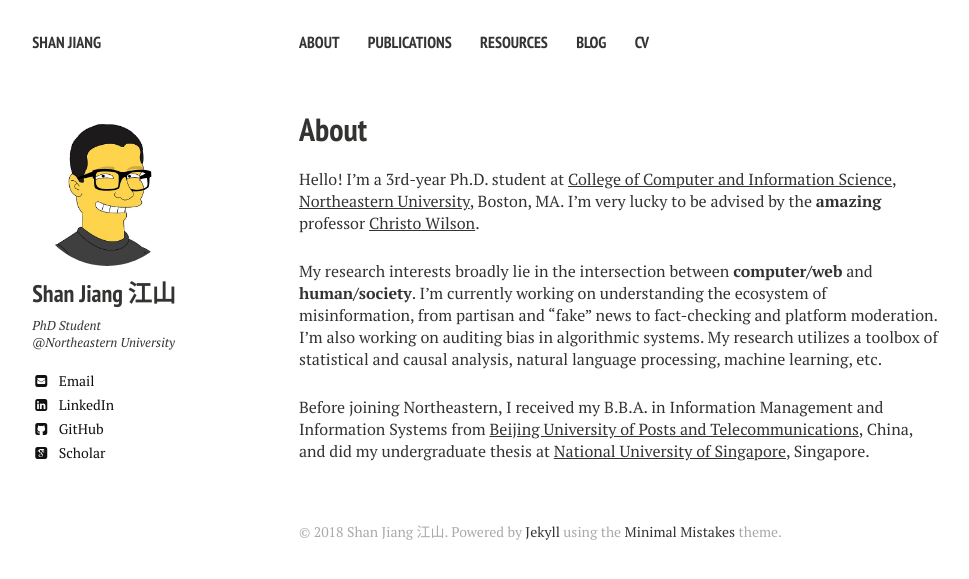
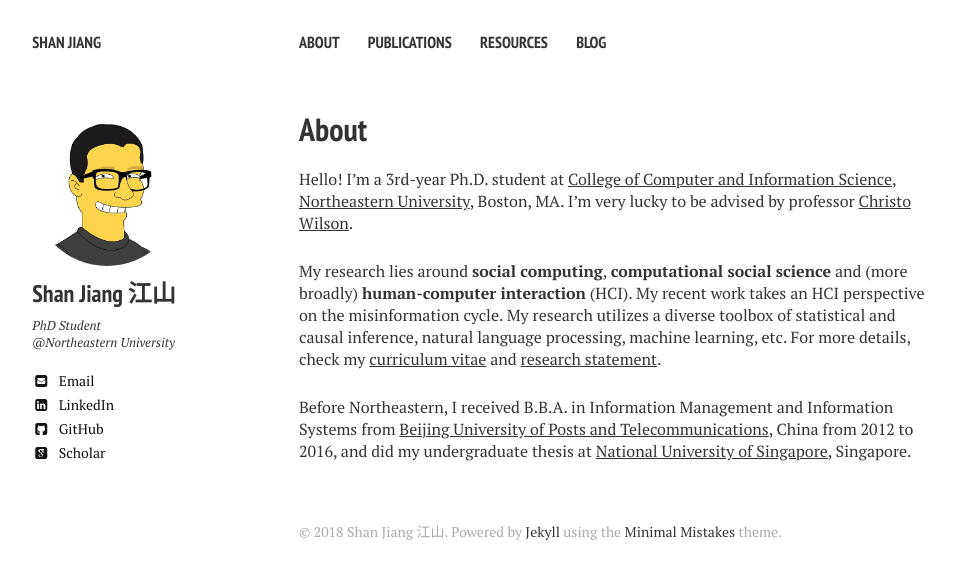
Before and after one commit to printfoo/printfoo.github.io, a Jekyll site: the page built from index.md, in a window 1280 px wide. Shown: the top 579 px of the page, without its empty margins (21-990 px from the left). Built offline with Jekyll 4.4.1, drawn with Linux system fonts in a browser that asks for light colours; nearby versions of some CDN libraries; some web fonts are replaced.

Commit message:
add cv and rs

```diff
--- a/_data/navigation.yml
+++ b/_data/navigation.yml
@@ -12,9 +12,6 @@
 - title: Blog
   url: https://medium.com/@shan.sam.jiang
 
-- title: CV
-  url: /shan-cv.pdf
-
 # - title: Teaching
 # url: /teaching
 
--- a/index.md
+++ b/index.md
@@ -7,8 +7,8 @@
 comment: false
 ---
 
-Hello! I’m a 3rd-year Ph.D. student at [College of Computer and Information Science](https://www.ccis.northeastern.edu){:target="_blank”}, [Northeastern University](https://www.northeastern.edu){:target="_blank”}, Boston, MA. I’m very lucky to be advised by the **amazing** professor [Christo Wilson](https://cbw.sh){:target="_blank"}.
+Hello! I’m a 3rd-year Ph.D. student at [College of Computer and Information Science](https://www.ccis.northeastern.edu){:target="_blank”}, [Northeastern University](https://www.northeastern.edu){:target="_blank”}, Boston, MA. I’m very lucky to be advised by professor [Christo Wilson](https://cbw.sh){:target="_blank"}.
 
-My research interests broadly lie in the intersection between **computer/web** and **human/society**. I'm currently working on understanding the ecosystem of misinformation, from partisan and “fake” news to fact-checking and platform moderation. I'm also working on auditing bias in algorithmic systems. My research utilizes a toolbox of statistical and causal analysis, natural language processing, machine learning, etc.
+My research lies around **social computing**, **computational social science** and (more broadly) **human-computer interaction** (HCI). My recent work takes an HCI perspective on the misinformation cycle. My research utilizes a diverse toolbox of statistical and causal inference, natural language processing, machine learning, etc. For more details, check my [curriculum vitae](shan-cv.pdf){:target="_blank"} and [research statement](shan-rs.pdf){:target="_blank"}.
 
-Before joining Northeastern, I received my B.B.A. in Information Management and Information Systems from [Beijing University of Posts and Telecommunications](https://english.bupt.edu.cn){:target="_blank"}, China, and did my undergraduate thesis at [National University of Singapore](https://www.nus.edu.sg){:target="_blank"}, Singapore.
+Before Northeastern, I received B.B.A. in Information Management and Information Systems from [Beijing University of Posts and Telecommunications](https://english.bupt.edu.cn){:target="_blank"}, China from 2012 to 2016, and did my undergraduate thesis at [National University of Singapore](https://www.nus.edu.sg){:target="_blank"}, Singapore.
```
Also changed, not shown: 2 other files.
